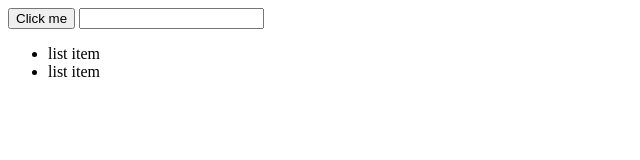
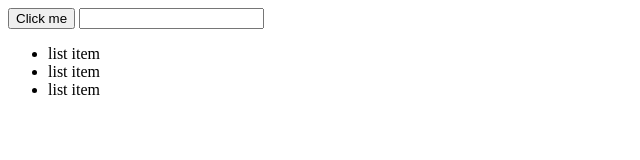
Before and after one commit to maniARJ1/SWP3AHWII, a plain HTML site: page Aufgabe 1/index.html in a window 1280 px wide. Shown: the full height of the page, 0-640 px from the left. Drawn offline with Linux system fonts and the light colour scheme.

Commit message:
Eine liste dazu

```diff
--- a/Aufgabe 1/index.html
+++ b/Aufgabe 1/index.html
@@ -13,6 +13,7 @@
         <ul id="ul">
             <li>list item</li>
             <li>list item</li>
+            <li>list item</li>
 
     </nav>
 </body>
```
